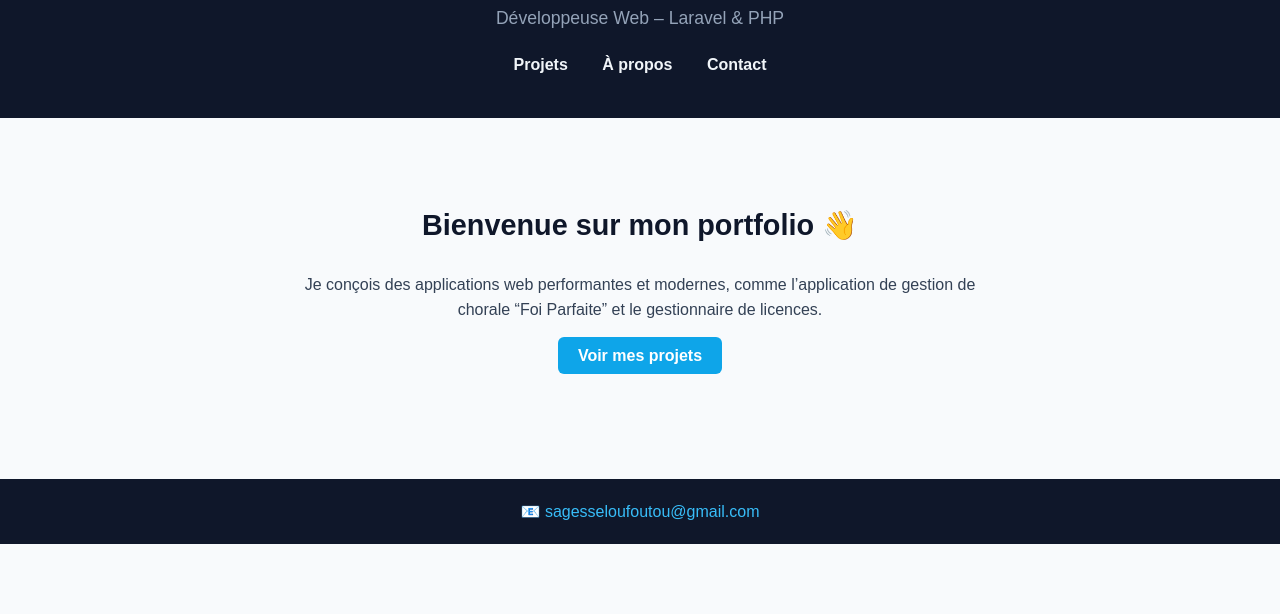
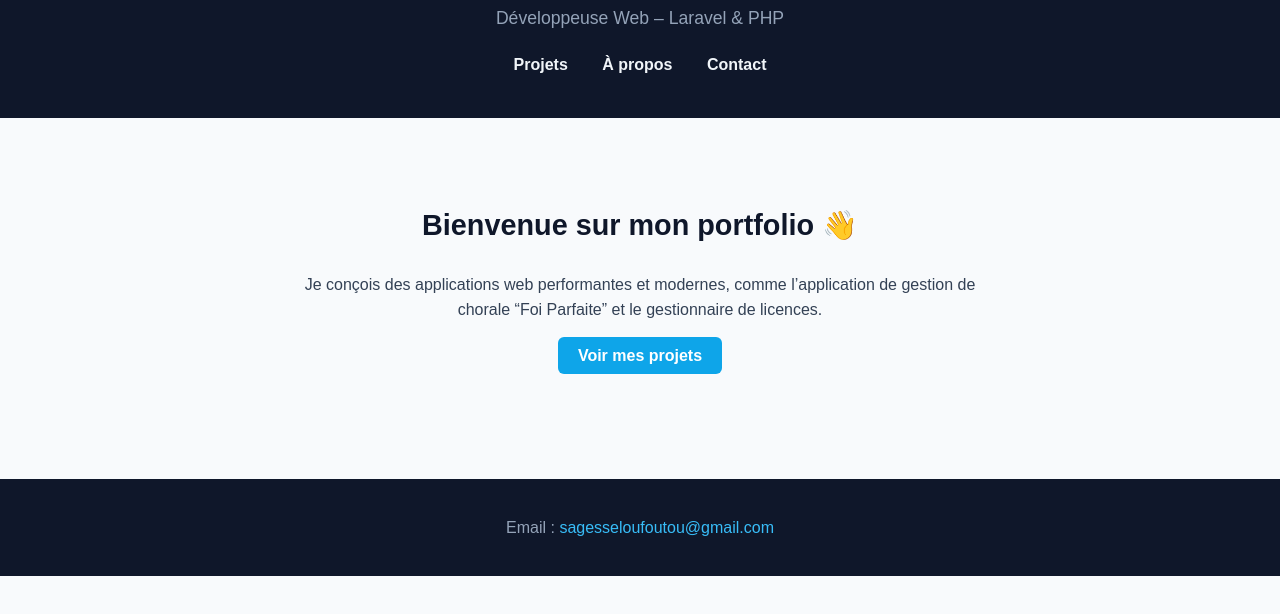
Before and after one commit to Sagesse2020/portfolio, a plain HTML site: page index.html in a window 1280 px wide. Shown: the part 126-740 px from the top of the page. Drawn offline with Linux system fonts and the light colour scheme.

Commit message:
commit déploiement bien

```diff
--- a/index.html
+++ b/index.html
@@ -25,9 +25,7 @@
   </section>
 
   <footer>
-   <a href="sagesseloufoutou@gmail.com" title="M'envoyer un email">
-  📧 sagesseloufoutou@gmail.com
-   </a>
+   <p>Email : <a href="mailto:sagesseloufoutou@gmail.com">sagesseloufoutou@gmail.com</a></p>
     </footer>
 </body>
 </html>
```
Also changed, not shown: contact.html (+1 -3 lines).
